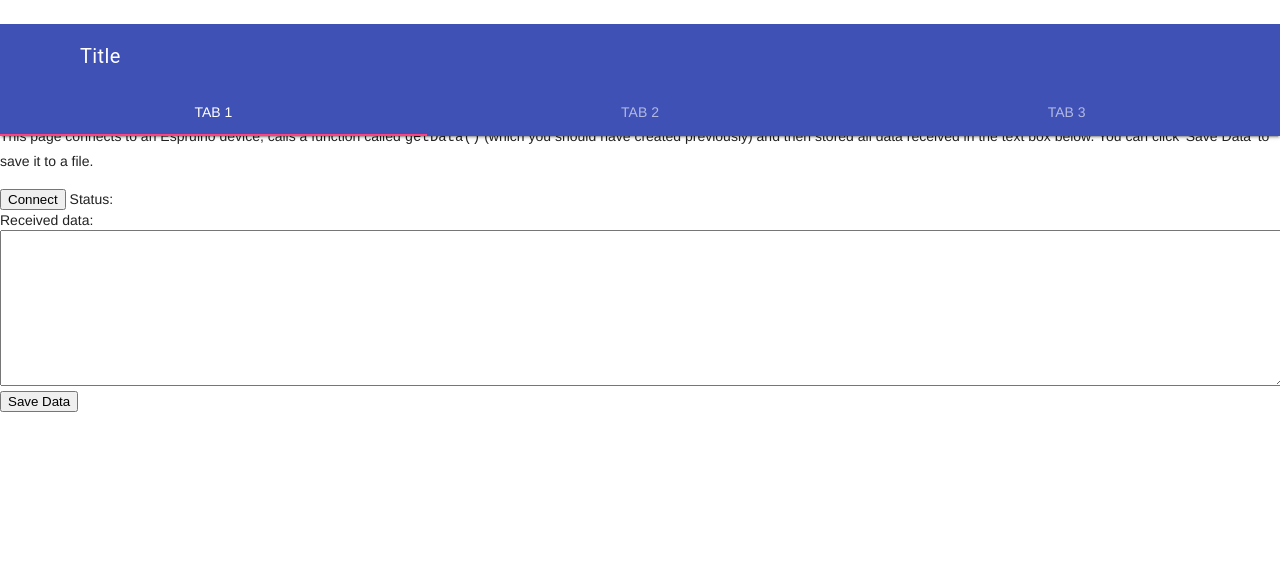
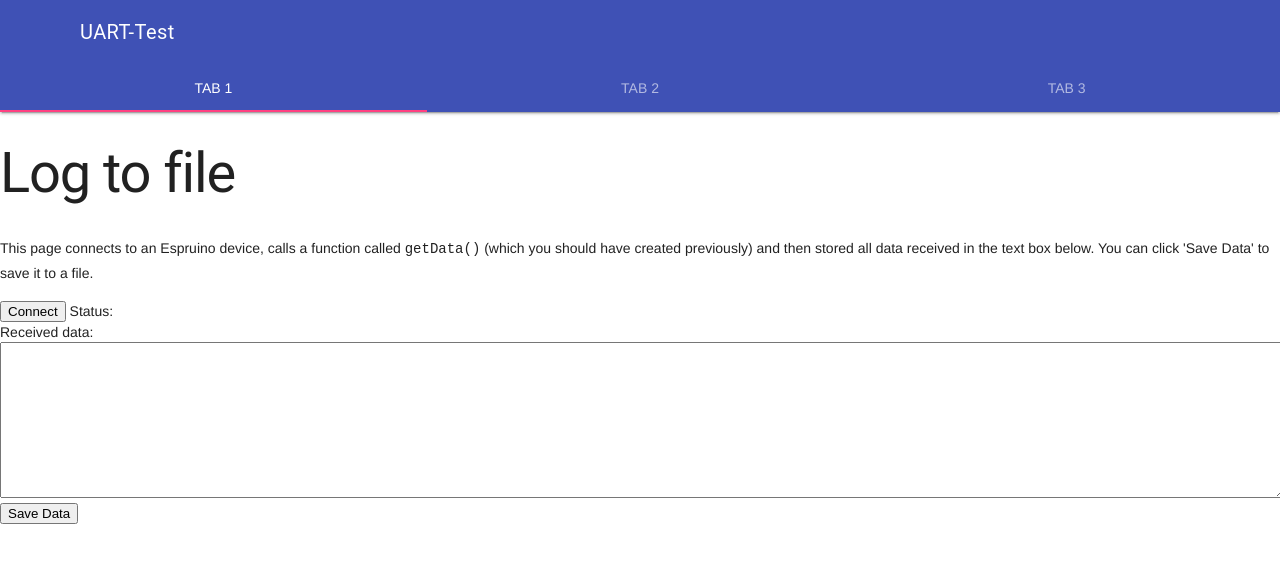
Before and after one commit to gregorbern/UARTTest, a plain HTML site: page test.html in a window 1280 px wide. Drawn offline with nearby package versions, Linux system fonts and the light colour scheme.

Commit message:
switched content into TAB1

```diff
--- a/test.html
+++ b/test.html
@@ -13,7 +13,7 @@
     <header class="mdl-layout__header">
       <div class="mdl-layout__header-row">
         <!-- Title -->
-        <span class="mdl-layout-title">Title</span>
+        <span class="mdl-layout-title">UART-Test</span>
       </div>
       <!-- Tabs -->
       <div class="mdl-layout__tab-bar mdl-js-ripple-effect">
@@ -23,11 +23,25 @@
       </div>
     </header>
     <div class="mdl-layout__drawer">
-      <span class="mdl-layout-title">Title</span>
+      <span class="mdl-layout-title">UART-Test</span>
     </div>
     <main class="mdl-layout__content">
       <section class="mdl-layout__tab-panel is-active" id="fixed-tab-1">
-        <div class="page-content"><!-- Your content goes here --></div>
+        <div class="page-content"><!-- Your content goes here -->
+          <h1>Log to file</h1>
+          <p>This page connects to an Espruino device, calls a
+            function called <code>getData()</code> (which you should
+            have created previously) and then stored all data received
+            in the text box below. You can click 'Save Data' to save it
+            to a file.
+          </p>
+          <button id="connect">Connect</button>
+          Status: <span id="status"></span><br/>
+          <span>Received data:</span><br/>
+          <textarea id="result" style="width:100%;height:150px">
+          </textarea>
+          <button id="save">Save Data</button>
+        </div>
       </section>
       <section class="mdl-layout__tab-panel" id="fixed-tab-2">
         <div class="page-content"><!-- Your content goes here --></div>
@@ -39,19 +53,7 @@
   </div>
 
 
-  <h1>Log to file</h1>
-  <p>This page connects to an Espruino device, calls a
-    function called <code>getData()</code> (which you should
-    have created previously) and then stored all data received
-    in the text box below. You can click 'Save Data' to save it
-    to a file.
-  </p>
-  <button id="connect">Connect</button>
-  Status: <span id="status"></span><br/>
-  <span>Received data:</span><br/>
-  <textarea id="result" style="width:100%;height:150px">
-  </textarea>
-  <button id="save">Save Data</button>
+
 
   <script src="https://www.espruino.com/js/uart.js"></script>
   <script type="text/javascript">
```
